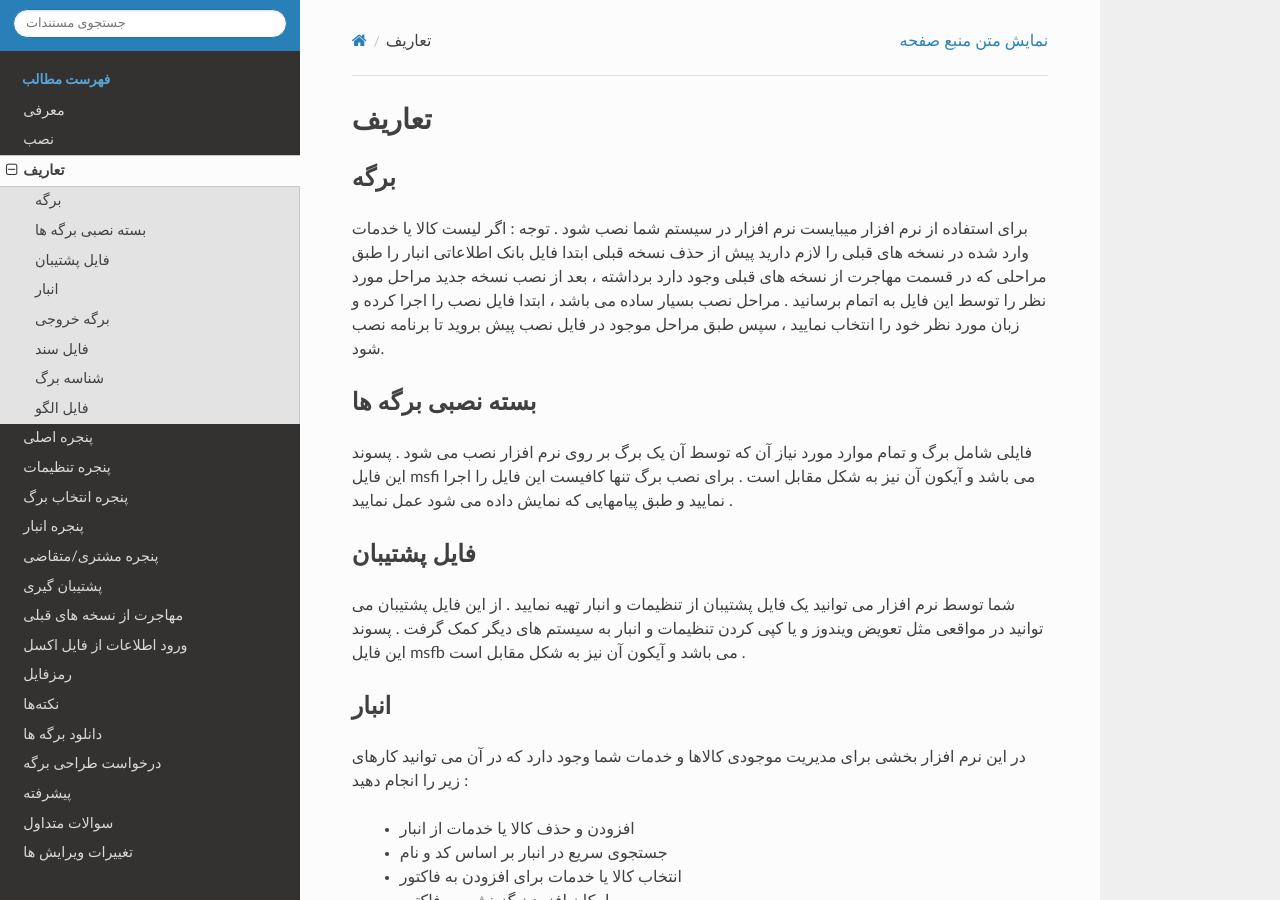
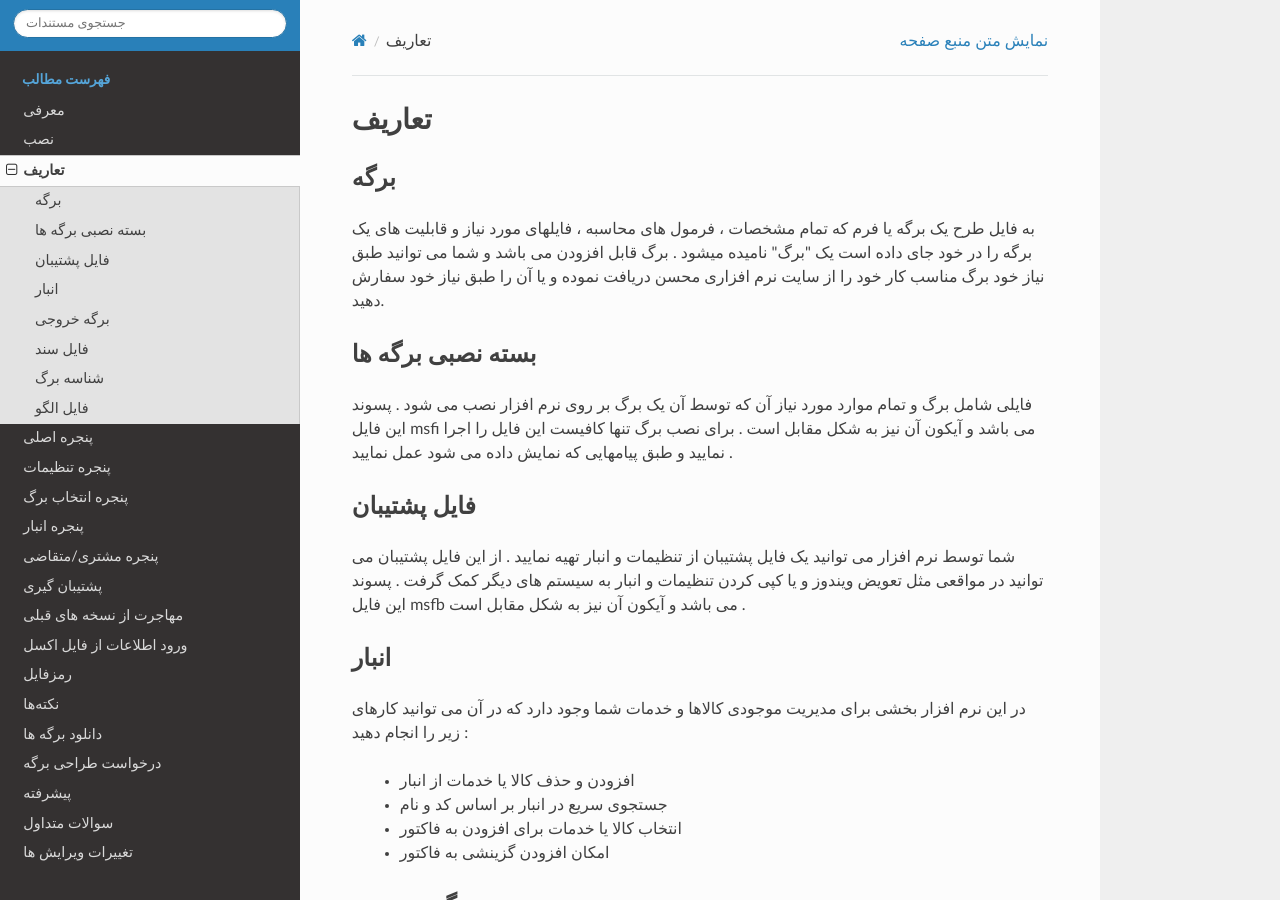
Before and after one commit to Mohsensoft/faktor-doc, a Sphinx documentation site: the page built from docs/source/definitions.rst, in a window 1280 px wide and 900 px high. Built offline with Sphinx 7.4.7 and the Read the Docs theme 2.0.0, drawn with Linux system fonts in a browser that asks for light colours.

Commit message:
edit first pharagraph.

```diff
--- a/docs/source/definitions.rst
+++ b/docs/source/definitions.rst
@@ -3,9 +3,7 @@
 
 برگه
 ---------
-برای استفاده از نرم افزار میبایست نرم افزار در سیستم شما نصب شود .
-توجه : اگر لیست کالا یا خدمات وارد شده در نسخه های قبلی را لازم دارید پیش از حذف نسخه قبلی ابتدا فایل بانک اطلاعاتی انبار را طبق مراحلی که در قسمت مهاجرت از نسخه های قبلی وجود دارد برداشته ، بعد از نصب نسخه جدید مراحل مورد نظر را توسط این فایل به اتمام برسانید .
-مراحل نصب بسیار ساده می باشد ، ابتدا فایل نصب را اجرا کرده و زبان مورد نظر خود را انتخاب نمایید ، سپس طبق مراحل موجود در فایل نصب پیش بروید تا برنامه نصب شود.
+به فایل طرح یک برگه یا فرم که تمام مشخصات ، فرمول های محاسبه ، فایلهای مورد نیاز و قابلیت های یک برگه را در خود جای داده است یک "برگ" نامیده میشود . برگ قابل افزودن می باشد و شما می توانید طبق نیاز خود برگ مناسب کار خود را از سایت نرم افزاری محسن دریافت نموده و یا آن را طبق نیاز خود سفارش دهید.
 
 بسته نصبی برگه ها
 -------------------
@@ -33,6 +31,7 @@
 --------------------
 فایلی است که اطلاعات وارد شده به همراه مشخصات مشتری و نوع برگ در آن ذخیره می شود. این فایل قابل ویرایش و بازگشایی مجدد می باشد و می توانید در هر سیستم دیگری که برگ مربوطه روی آن نصب می باشد باز نمایید . آیکون آن به شکل مقابل می باشد.
 
+
 شناسه برگ
 ---------------------
 کدی است یکتا برای تمایز هر برگ ، این کد مستقل از نام و سازنده برگ می باشد . شما میتوانید از این کد برای مواردی مثل جستجو بدنبال برگی خاص استفاده نمایید .
```
